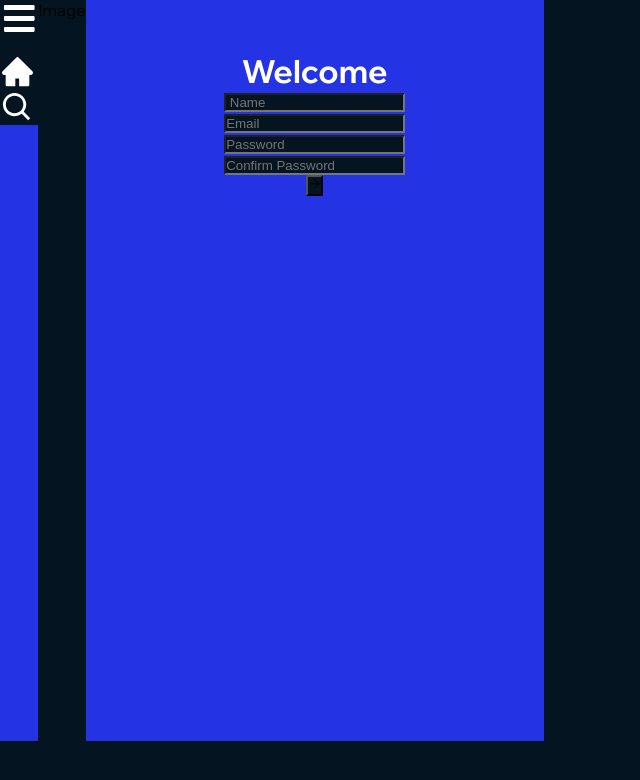
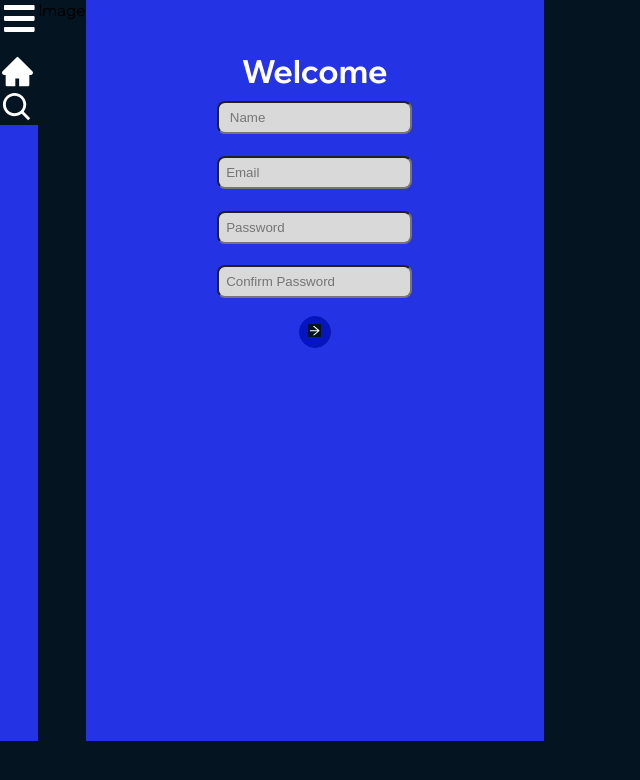
Before and after one commit to kalviumcommunity/Tata1mg-training, a React (Create React App) app in the folder client/: page /signup in a window 1280 px wide. Shown: the top 780 px of the page, without its empty margins (0-640 px from the left). Built offline with nearby package versions, Linux system fonts and the light colour scheme.

Commit message:
worked upon css and practice some questions of python

```diff
--- a/client/src/components/Login/Login.js
+++ b/client/src/components/Login/Login.js
@@ -3,7 +3,7 @@ import { Formik, Form, Field, ErrorMessage } from "formik";
 
 import { AiOutlineArrowRight } from "react-icons/ai";
 
-const SignUp = () => {
+const Login= () => {
   const initialValues = {
     name: "",
     email: "",
@@ -74,4 +74,4 @@ const SignUp = () => {
   );
 };
 
-export default SignUp;
+export default Login;
--- a/client/src/components/Signup/Signup.css
+++ b/client/src/components/Signup/Signup.css
@@ -16,3 +16,18 @@ h1 {
   background: rgba(36, 52, 229, 1);
   color: rgba(255, 255, 255, 1);
 }
+.submit {
+  background-color: rgba(6, 21, 190, 1);
+  width: 2rem;
+  height: 2rem;
+  border-radius: 2rem;
+  margin: 2%;
+  border: 1px solid rgba(6, 21, 190, 1);
+}
+.block {
+  background: rgba(217, 217, 217, 1);
+  color: black;
+  margin: 3%;
+  padding: 2%;
+  border-radius: 0.5rem;
+}
--- a/client/src/components/Signup/Signup.js
+++ b/client/src/components/Signup/Signup.js
@@ -85,8 +85,11 @@ const SignUp = () => {
             />
             <ErrorMessage name="confirmPassword" component="div" />
             <br />
-            <button type="submit" disabled={isSubmitting} id="submit">
-              <AiOutlineArrowRight />
+            <button type="submit" disabled={isSubmitting} className="submit">
+              <AiOutlineArrowRight
+                color="rgba(255, 255, 255, 1)"
+                backgroundColor="rgba(6, 21, 190, 1)"
+              />
             </button>
           </div>
         </Form>
```
Also changed, not shown: 1 other file (tests, documents, lock files or other folders).
